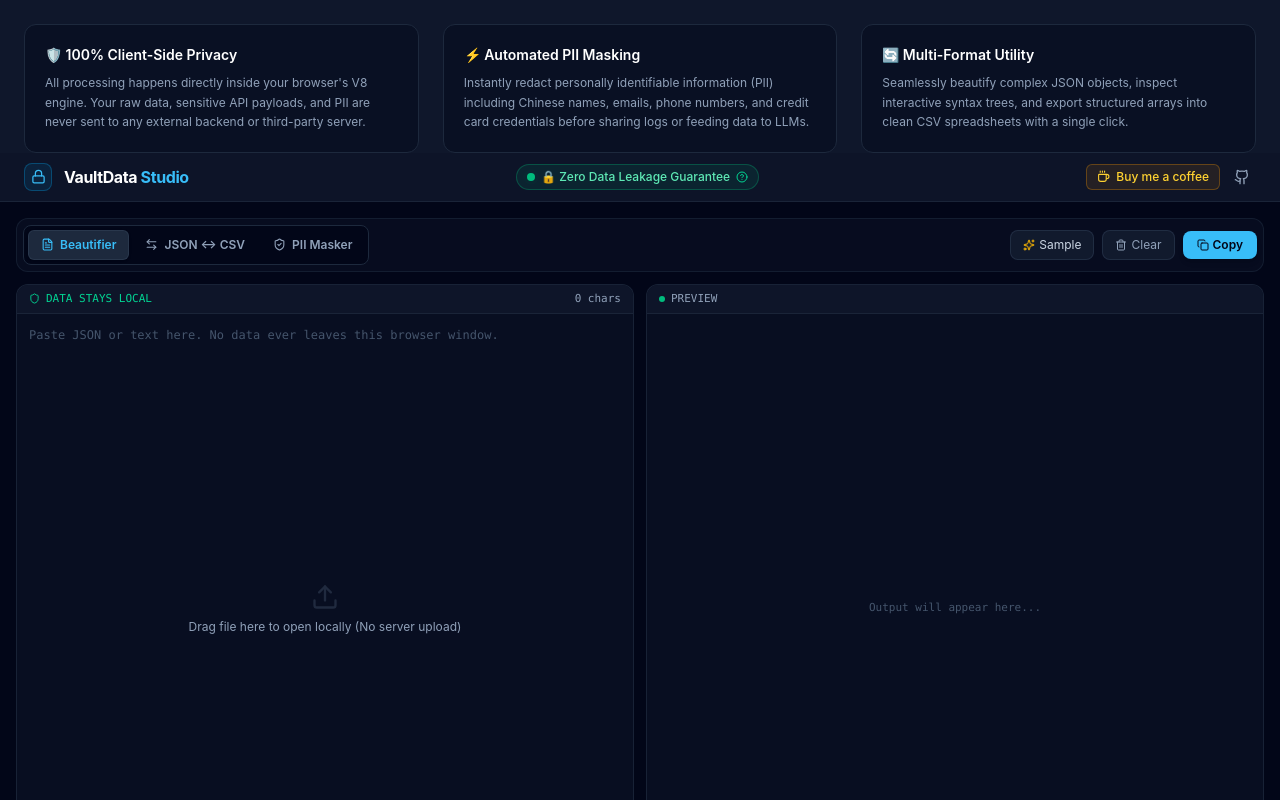
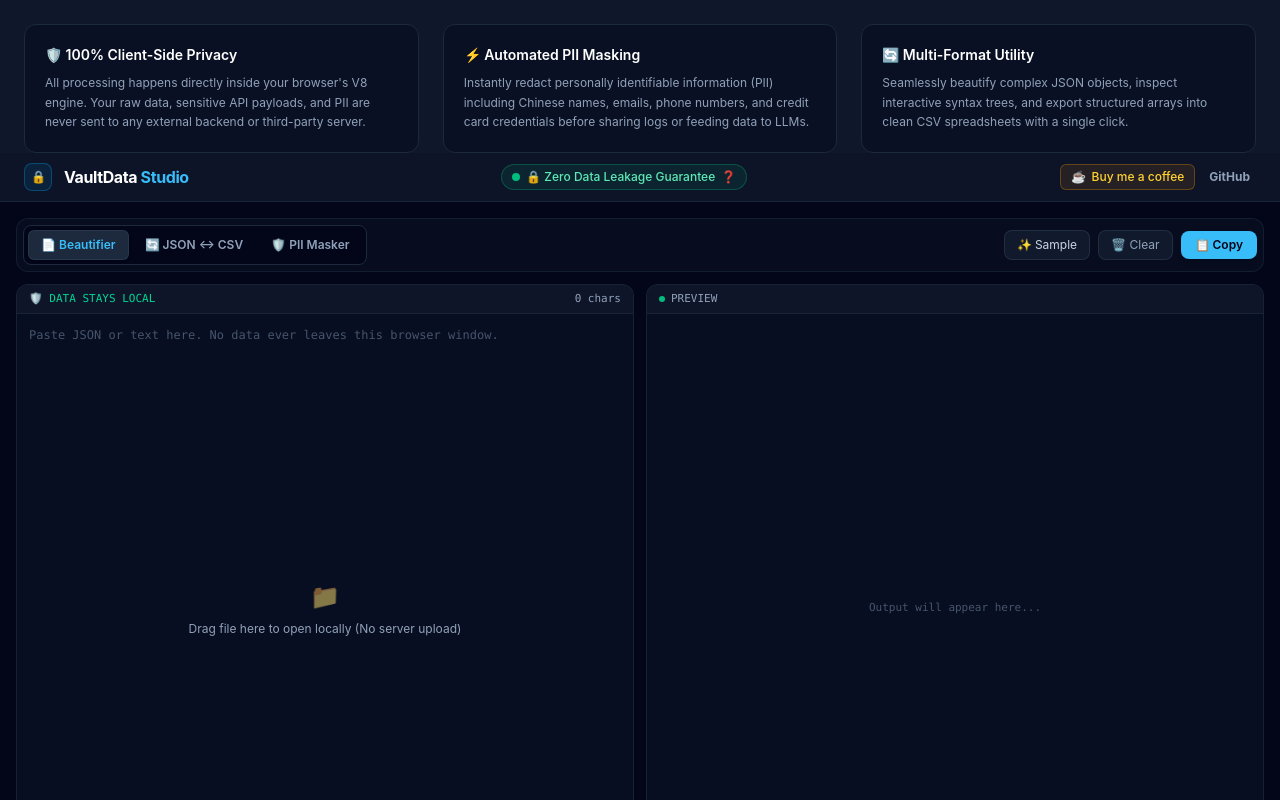
Before and after one commit to guguaguguag/vaultdata-studio, a React (Vite) app: page / in a window 1280 px wide. Shown: the top 800 px of the page. Built offline with nearby package versions, Linux system fonts and the light colour scheme.

Commit message:
Update App.jsx

```diff
--- a/src/App.jsx
+++ b/src/App.jsx
@@ -1,10 +1,4 @@
 import React, { useState, useMemo } from 'react';
-import {
-  Lock, Copy, Trash2, FileText, ArrowLeftRight,
-  ShieldCheck, Check, Sparkles, ChevronDown, ChevronRight,
-  Download, Github, Coffee, Upload, Shield, Cpu, RefreshCw,
-  HelpCircle, X
-} from 'lucide-react';
 
 // --- Sub-component: JSON Tree View ---
 const JsonTreeNode = ({ data, keyName, isLast = true }) => {
@@ -40,7 +34,7 @@
       >
         {!isEmpty && (
           <span className="text-slate-500 hover:text-slate-300">
-            {isOpen ? <ChevronDown size={14} /> : <ChevronRight size={14} />}
+            {isOpen ? '▼' : '▶'}
           </span>
         )}
         {keyName && <span className="text-slate-400">"{keyName}": </span>}
@@ -265,8 +259,8 @@
       {/* 1. Header */}
       <header className="border-b border-slate-800/80 bg-slate-900/90 backdrop-blur px-4 lg:px-6 py-2.5 flex items-center justify-between shrink-0 z-50">
         <div className="flex items-center gap-2 lg:gap-3">
-          <div className="h-7 w-7 rounded-lg bg-sky-500/10 border border-sky-500/30 flex items-center justify-center text-[#38bdf8]">
-            <Lock size={15} />
+          <div className="h-7 w-7 rounded-lg bg-sky-500/10 border border-sky-500/30 flex items-center justify-center text-[#38bdf8] font-bold text-xs">
+            🔒
           </div>
           <div className="flex items-baseline gap-2">
             <span className="font-bold text-sm lg:text-base tracking-tight text-white">
@@ -286,7 +280,7 @@
           </span>
           <span className="hidden sm:inline">🔒 Zero Data Leakage Guarantee</span>
           <span className="sm:hidden">🔒 Zero Leakage</span>
-          <HelpCircle size={12} className="text-emerald-400" />
+          <span className="text-xs">❓</span>
         </button>
 
         {/* 右侧外链/变现 */}
@@ -297,16 +291,16 @@
             rel="noreferrer"
             className="flex items-center gap-1.5 text-xs text-amber-300 bg-amber-500/10 hover:bg-amber-500/20 border border-amber-500/30 px-2.5 py-1 rounded-md transition font-medium"
           >
-            <Coffee size={13} />
+            <span>☕</span>
             <span className="hidden sm:inline">Buy me a coffee</span>
           </a>
           <a
             href="https://github.com"
             target="_blank"
             rel="noreferrer"
-            className="p-1.5 text-slate-400 hover:text-white rounded-md hover:bg-slate-800 transition"
+            className="p-1.5 text-slate-400 hover:text-white rounded-md hover:bg-slate-800 transition font-bold text-xs"
           >
-            <Github size={16} />
+            GitHub
           </a>
         </div>
       </header>
@@ -326,7 +320,7 @@
                   : 'text-slate-400 hover:text-slate-200'
               }`}
             >
-              <FileText size={13} /> Beautifier
+              📄 Beautifier
             </button>
             <button
               onClick={() => setActiveTab('converter')}
@@ -336,7 +330,7 @@
                   : 'text-slate-400 hover:text-slate-200'
               }`}
             >
-              <ArrowLeftRight size={13} /> JSON ↔ CSV
+              🔄 JSON ↔ CSV
             </button>
             <button
               onClick={() => setActiveTab('masker')}
@@ -346,8 +340,7 @@
                   : 'text-slate-400 hover:text-slate-200'
               }`}
             >
-              <ShieldCheck size={13} />
-              <span>PII Masker</span>
+              🛡️ PII Masker
             </button>
           </div>
 
@@ -356,22 +349,19 @@
               onClick={() => setInputData(sampleJson)}
               className="flex-1 sm:flex-initial flex items-center justify-center gap-1 text-xs text-slate-300 hover:text-[#38bdf8] px-3 py-1.5 rounded-lg bg-slate-800/50 border border-slate-700/50 transition"
             >
-              <Sparkles size={12} className="text-amber-400" />
-              <span>Sample</span>
+              ✨ Sample
             </button>
             <button
               onClick={() => { setInputData(''); setErrorMsg(null); }}
               className="flex items-center justify-center gap-1 text-xs text-slate-400 hover:text-rose-400 px-3 py-1.5 rounded-lg bg-slate-800/50 border border-slate-700/50 transition"
             >
-              <Trash2 size={12} />
-              <span>Clear</span>
+              🗑️ Clear
             </button>
             <button
               onClick={handleCopy}
               className="flex-1 sm:flex-initial flex items-center justify-center gap-1 text-xs font-semibold bg-[#38bdf8] hover:bg-sky-400 text-slate-950 px-3.5 py-1.5 rounded-lg transition shadow-md"
             >
-              {copied ? <Check size={12} /> : <Copy size={12} />}
-              {copied ? 'Copied' : 'Copy'}
+              {copied ? '✓ Copied' : '📋 Copy'}
             </button>
           </div>
         </div>
@@ -390,7 +380,7 @@
           >
             <div className="bg-slate-900/80 px-3 py-1.5 border-b border-slate-800/80 flex items-center justify-between text-[11px] font-mono shrink-0">
               <span className="flex items-center gap-1.5 text-emerald-400 font-medium">
-                <Shield size={11} /> DATA STAYS LOCAL
+                🛡️ DATA STAYS LOCAL
               </span>
               <span className="text-slate-400">{inputData.length.toLocaleString()} chars</span>
             </div>
@@ -405,7 +395,7 @@
 
               {!inputData && (
                 <label className="absolute inset-0 z-0 flex flex-col items-center justify-center text-slate-600 gap-2 p-4 text-center cursor-pointer hover:bg-slate-800/20 transition">
-                  <Upload size={28} className={isDragging ? 'text-sky-400 animate-bounce' : 'opacity-40'} />
+                  <span className="text-2xl opacity-50">📁</span>
                   <span className="text-xs text-slate-400">
                     {isDragging ? 'Drop file to open locally' : 'Drag file here to open locally (No server upload)'}
                   </span>
@@ -458,7 +448,7 @@
                   }}
                   className="flex items-center gap-1 text-sky-400 text-[11px]"
                 >
-                  <Download size={11} /> Export CSV
+                  📥 Export CSV
                 </button>
               )}
             </div>
@@ -504,7 +494,7 @@
               onClick={() => setShowInfoModal(false)}
               className="absolute top-4 right-4 text-slate-400 hover:text-white p-1 rounded-lg"
             >
-              <X size={18} />
+              ✕
             </button>
             <h2 className="text-base font-bold text-white mb-3 flex items-center gap-2">
               🛡️ Zero Data Leakage Guarantee
@@ -512,13 +502,13 @@
             <div className="space-y-3 text-xs text-slate-300 leading-relaxed">
               <div className="bg-slate-950 p-3 rounded-xl border border-slate-800">
                 <h3 className="font-semibold text-sky-400 mb-1 flex items-center gap-1">
-                  <Lock size={13} /> Your file never leaves your browser
+                  🔒 Your file never leaves your browser
                 </h3>
                 <p className="text-slate-400">We have no backend server. We cannot leak what we do not have access to. Your data remains in your computer's RAM/memory only.</p>
               </div>
               <div className="bg-slate-950 p-3 rounded-xl border border-slate-800">
                 <h3 className="font-semibold text-emerald-400 mb-1 flex items-center gap-1">
-                  <Shield size={13} /> 100% Offline Processing
+                  ⚡ 100% Offline Processing
                 </h3>
                 <p className="text-slate-400">You can turn off your Wi-Fi after loading this page. All formatting and masking happens inside this browser window.</p>
               </div>
```
